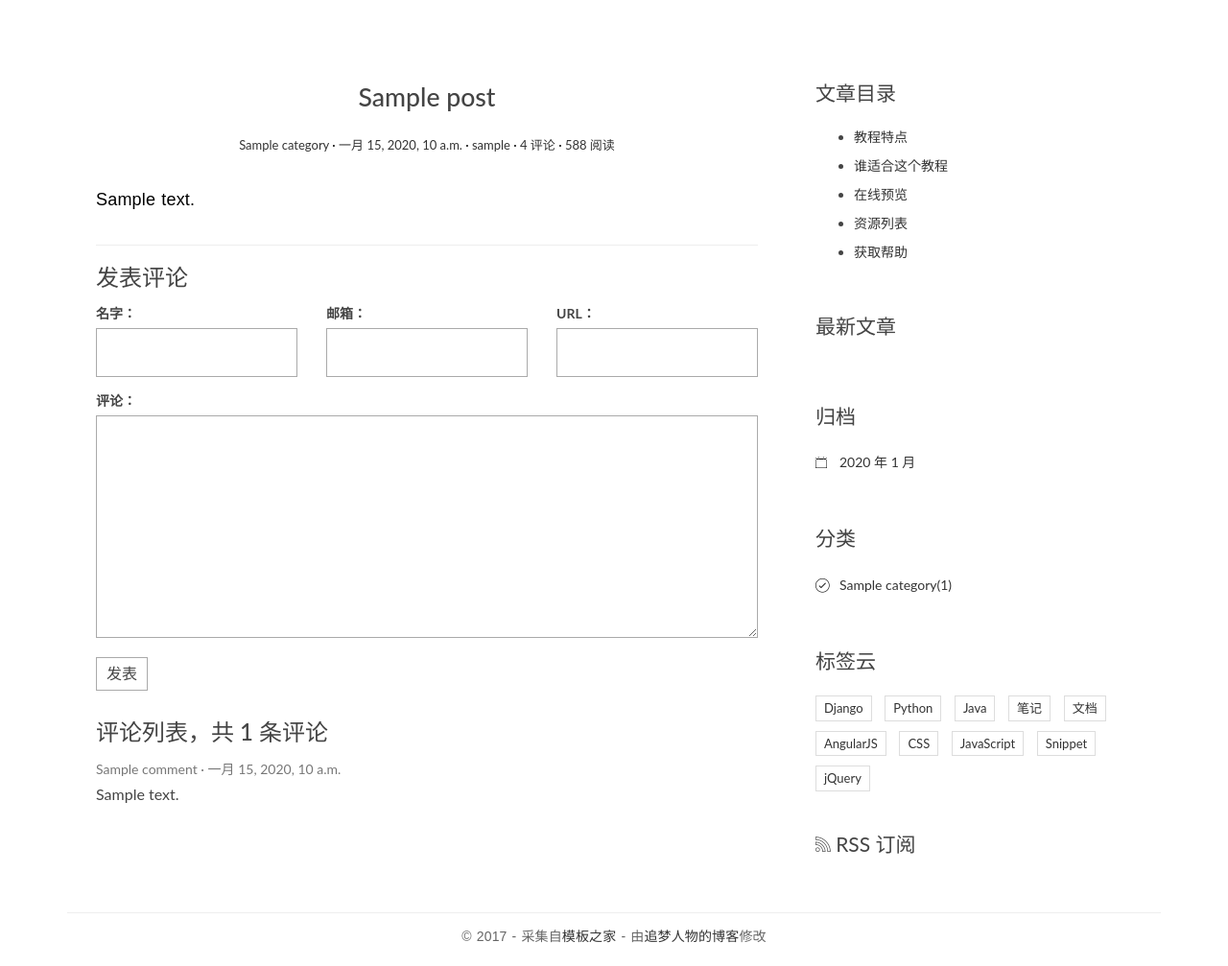
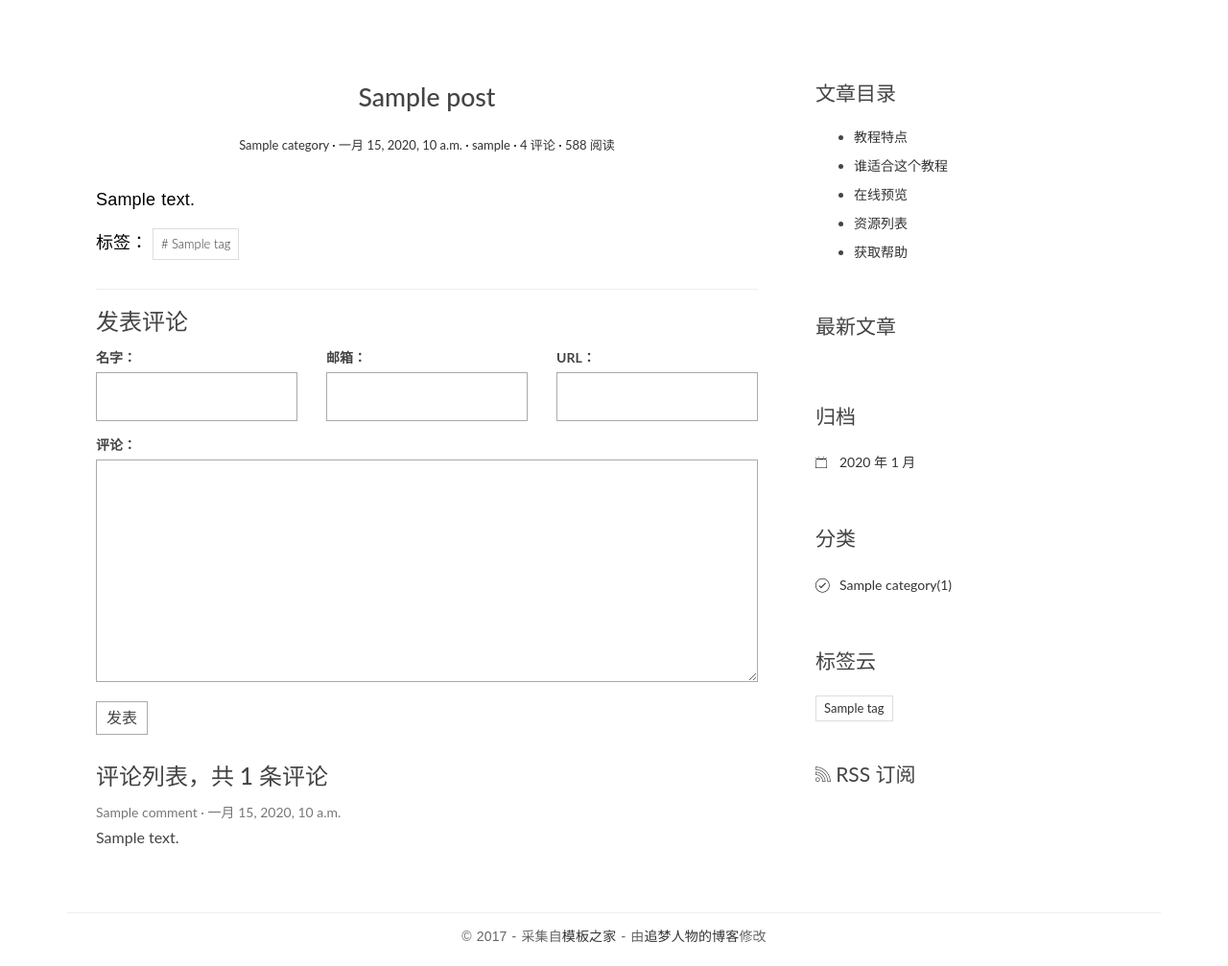
Before and after one commit to SmartGx/Myblog, a Django app: page /post/1/ in a window 1280 px wide. Shown: the part 91-1098 px from the top of the page at 96% size. Run offline with Django 3.2, Linux system fonts and the light colour scheme; tables that the repository leaves empty hold one stand-in row (values such as "Sample post"); some libraries are stand-ins or nearby versions.

Commit message:
update tag-could

```diff
--- a/myblog/blog/templatetags/blog_tags.py
+++ b/myblog/blog/templatetags/blog_tags.py
@@ -1,4 +1,4 @@
-from ..models import Post, Category
+from ..models import Post, Category, Tag
 from django import template
 from django.db.models.aggregates import Count
 
@@ -20,3 +20,10 @@ def archives():
 def get_categories():
     # 别忘了在顶部引入 Category 类和Count函数
     return Category.objects.annotate(num_posts=Count('post')).filter(num_posts__gt=0)
+
+
+# 定义标签云
+@register.simple_tag
+def get_tags():
+    # 记得在顶部引入 Tag model
+    return Tag.objects.annotate(num_posts=Count('post')).filter(num_posts__gt=0)
--- a/myblog/blog/urls.py
+++ b/myblog/blog/urls.py
@@ -6,5 +6,6 @@ urlpatterns = [
 	url(r'^$', views.IndexView.as_view(), name="index"),
 	url(r'^post/(?P<pk>[0-9]+)/$', views.PostDetailView.as_view(), name='detail'),
 	url(r'^archives/(?P<year>[0-9]{4})/(?P<month>[0-9]{1,2})/$', views.ArchivesView.as_view(), name='archives'),
-	url(r'^category/(?P<pk>[0-9]+)/$', views.CategoryView.as_view(), name='category')
+	url(r'^category/(?P<pk>[0-9]+)/$', views.CategoryView.as_view(), name='category'),
+	url(r'^tag/(?P<pk>[0-9]+)/$', views.TagView.as_view(), name='tag'),
 ]
--- a/myblog/blog/views.py
+++ b/myblog/blog/views.py
@@ -1,5 +1,5 @@
 from django.shortcuts import render, get_object_or_404
-from .models import Post, Category
+from .models import Post, Category, Tag
 from comments.forms import CommentForm
 from django.views.generic import ListView, DetailView
 import markdown
@@ -238,3 +238,13 @@ class CategoryView(ListView):
 	def get_queryset(self):
 		cate = get_object_or_404(Category, pk=self.kwargs.get('pk'))
 		return super(CategoryView, self).get_queryset().filter(category=cate)
+
+# 标签视图
+class TagView(ListView):
+	model = Post
+	template_name = 'blog/index.html'
+	context_object_name = 'post_list'
+
+	def get_queryset(self):
+		tag = get_object_or_404(Tag, pk=self.kwargs.get('pk'))
+		return super(TagView, self).get_queryset().filter(tags=tag)
--- a/myblog/templates/base.html
+++ b/myblog/templates/base.html
@@ -116,37 +116,15 @@
 
                 <div class="widget widget-tag-cloud">
                     <h3 class="widget-title">标签云</h3>
+                    {% get_tags as tag_list %}
                     <ul>
+                        {% for tag in tag_list %}
                         <li>
-                            <a href="#">Django</a>
+                            <a href="{% url 'blog:tag' tag.pk %}">{{tag.name}}</a>
                         </li>
-                        <li>
-                            <a href="#">Python</a>
-                        </li>
-                        <li>
-                            <a href="#">Java</a>
-                        </li>
-                        <li>
-                            <a href="#">笔记</a>
-                        </li>
-                        <li>
-                            <a href="#">文档</a>
-                        </li>
-                        <li>
-                            <a href="#">AngularJS</a>
-                        </li>
-                        <li>
-                            <a href="#">CSS</a>
-                        </li>
-                        <li>
-                            <a href="#">JavaScript</a>
-                        </li>
-                        <li>
-                            <a href="#">Snippet</a>
-                        </li>
-                        <li>
-                            <a href="#">jQuery</a>
-                        </li>
+                        {% empty %}
+                        暂无标签！
+                        {% endfor %}
                     </ul>
                 </div>
                 <div class="rss">
--- a/myblog/templates/blog/detail.html
+++ b/myblog/templates/blog/detail.html
@@ -15,6 +15,14 @@
                     </header>
                     <div class="entry-content clearfix">
                         {{ post.body|safe }}
+                        <div class="widget-tag-cloud">
+                            <ul>
+                                标签：
+                                {% for tag in post.tags.all %}
+                                    <li><a href="{% url 'blog:tag' tag.pk %}"># {{ tag.name }}</a></li>
+                                {% endfor %}
+                            </ul>
+                        </div>
                     </div>
                 </article>
 
```
Also changed, not shown: README.md.
